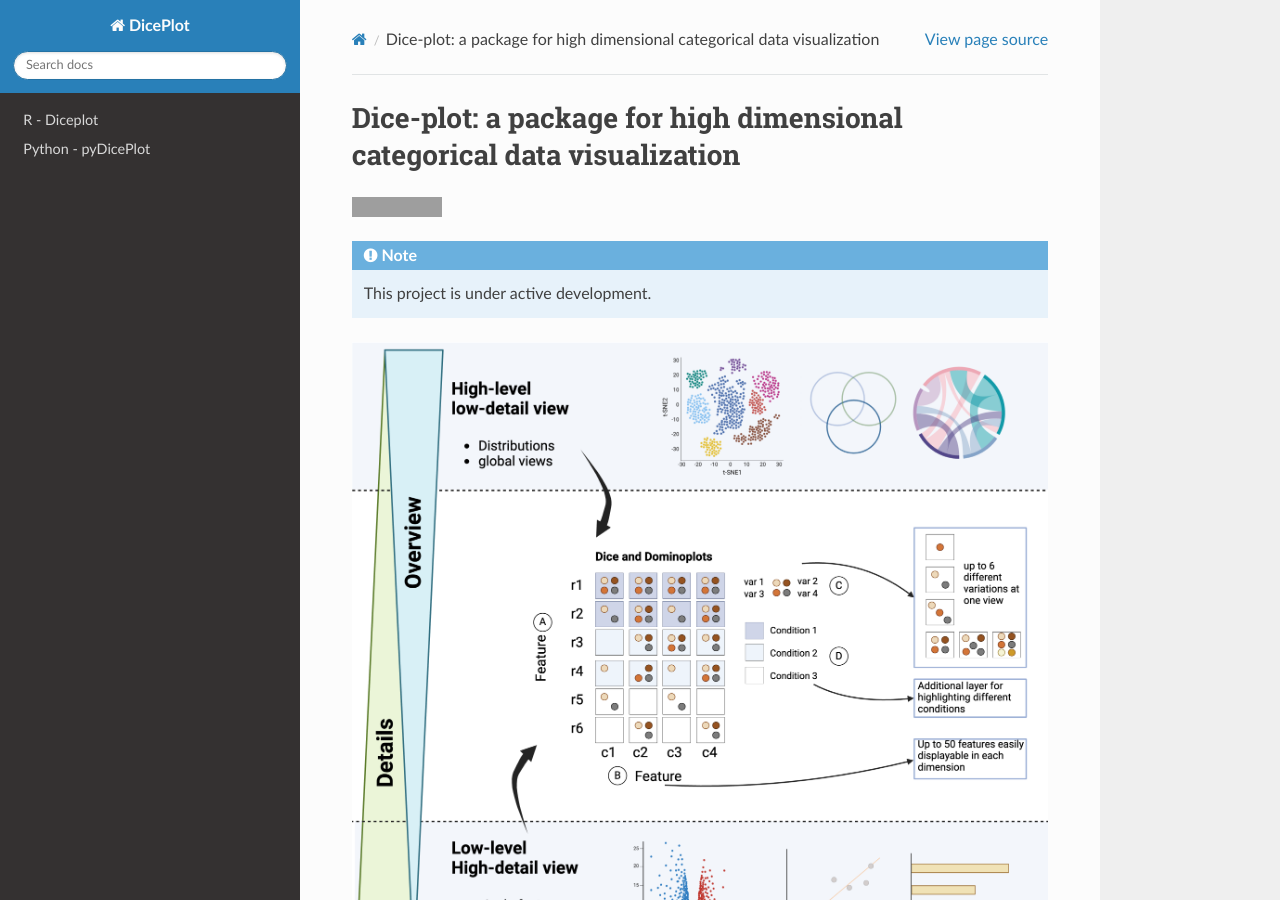
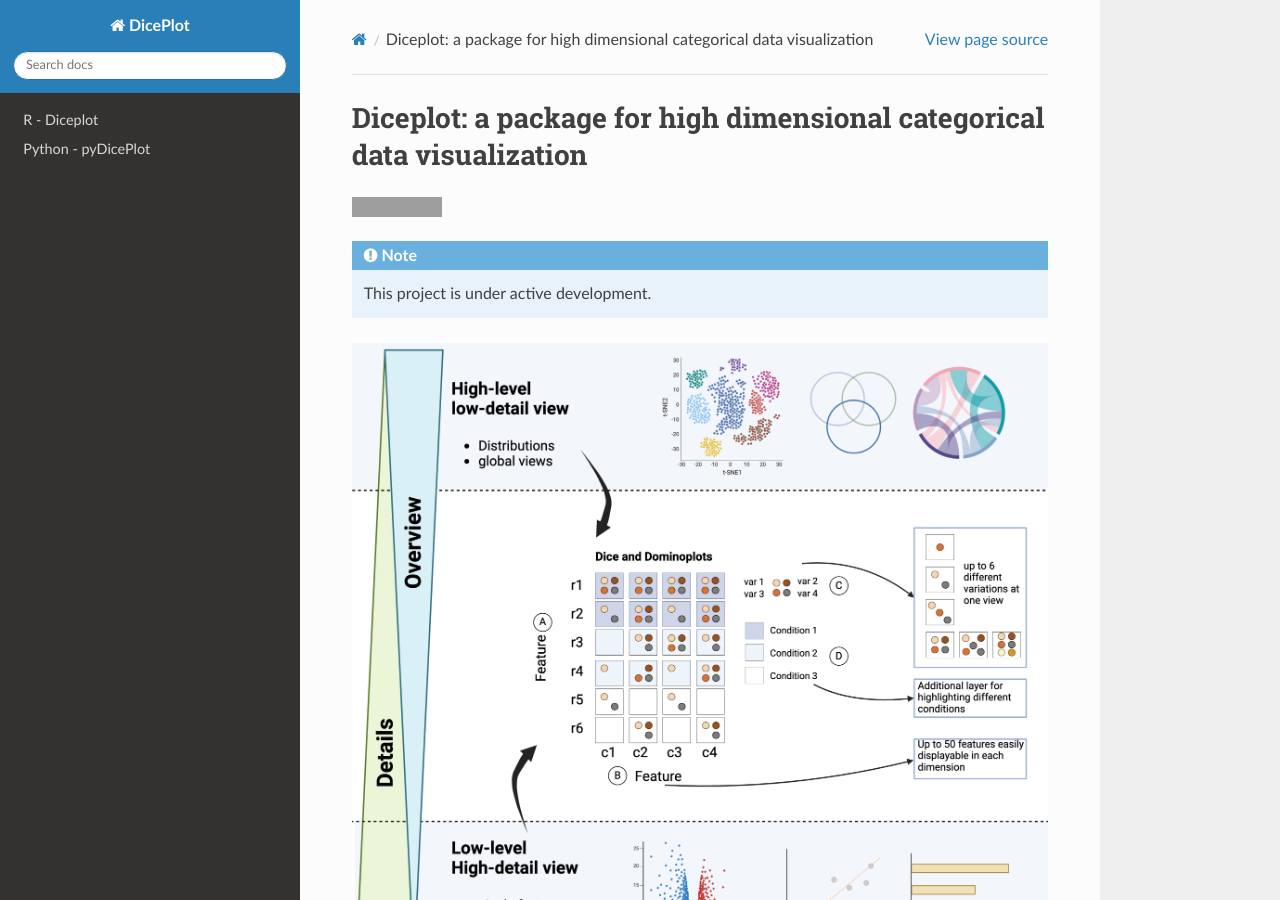
Before and after one commit to maflot/ReadTheDocsDiceplot, a Sphinx documentation site: the page built from docs/source/index.rst, in a window 1280 px wide and 900 px high. Built offline with Sphinx 7.4.7 and the Read the Docs theme 3.1.0, drawn with Linux system fonts in a browser that asks for light colours; some of the changed lines change nothing that is shown; grey boxes are pictures that could not be loaded.

Commit message:
Update index.rst

```diff
--- a/docs/source/index.rst
+++ b/docs/source/index.rst
@@ -1,4 +1,4 @@
-Dice-plot: a package for high dimensional categorical data visualization
+Diceplot: a package for high dimensional categorical data visualization
 ========================================================================
 
 .. image:: https://www.r-pkg.org/badges/version/diceplot
```
